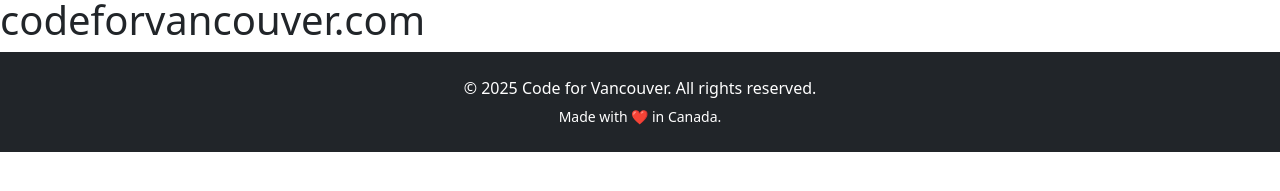
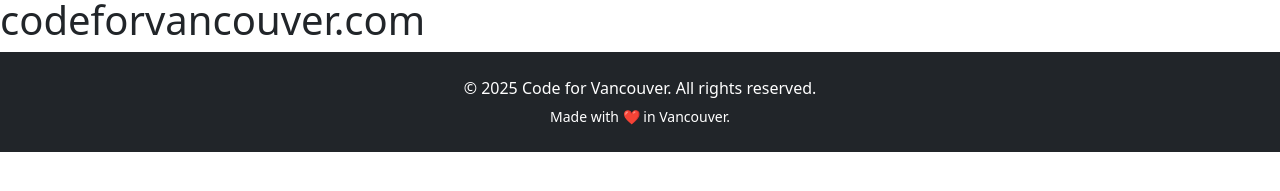
Before and after one commit to codeforvancouver/codeforvancouver.com, a Jekyll site: the page built from README.md, in a window 1280 px wide. Shown: the part 295-486 px from the top of the page. Built offline with Jekyll 4.4.1, drawn with Linux system fonts in a browser that asks for light colours; our own code applies the rules of GitHub Pages for plain Markdown files.

Commit message:
Update _config.yml

```diff
--- a/_config.yml
+++ b/_config.yml
@@ -1,4 +1,5 @@
 title: Code for Vancouver
 description: Helping Vancouver through code.
+location: Vancouver
 baseurl: ""
 url: "https://www.codeforvancouver.com"
```
